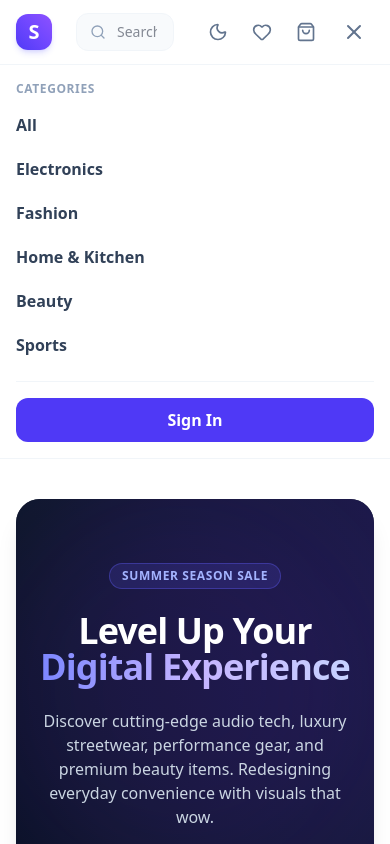
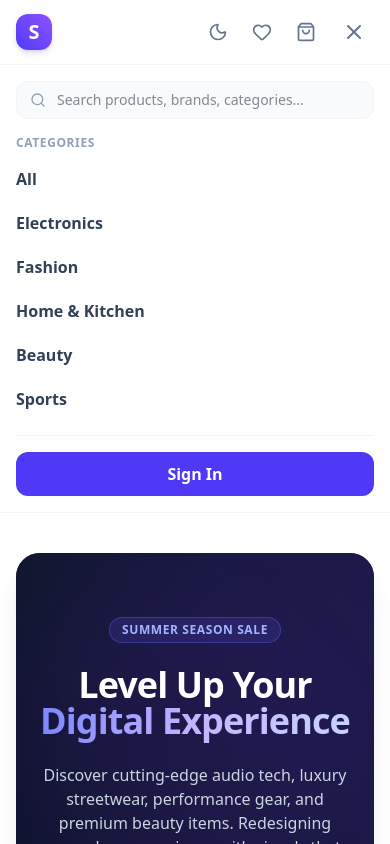
Before and after one commit to khushbuyuvasoft456-bit/ShopVibe, a Next.js app: page / in a window 390 px wide. Both pictures are taken after a click on the button 354 px from the left and 32 px from the top of the page. Shown: the top 844 px of the page. Built offline with nearby package versions, Linux system fonts and the light colour scheme.

Commit message:
create responsive navbar with search, cart, wishlist and user profile

```diff
--- a/src/components/Navbar.jsx
+++ b/src/components/Navbar.jsx
@@ -136,7 +136,7 @@ export const Navbar = () => {
           {/* Search Bar */}
           <form
             onSubmit={handleSearchSubmit}
-            className="relative flex-1 max-w-md mx-2 sm:mx-6"
+            className="relative flex-1 max-w-md mx-2 sm:mx-6 hidden md:block"
           >
             <input
               type="text"
@@ -267,8 +267,20 @@ export const Navbar = () => {
 
       {/* Mobile Drawer Menu */}
       {mobileMenuOpen && (
-        <div className="lg:hidden border-t border-slate-100 dark:border-zinc-850 bg-white dark:bg-zinc-950 p-4 animate-in slide-in-from-top duration-200">
+        <div className="lg:hidden border-t border-slate-100 dark:border-zinc-855 bg-white dark:bg-zinc-950 p-4 animate-in slide-in-from-top duration-200">
           <div className="flex flex-col gap-3">
+            {/* Search Input in Mobile Drawer */}
+            <form onSubmit={handleSearchSubmit} className="relative w-full mb-1">
+              <input
+                type="text"
+                placeholder="Search products, brands, categories..."
+                value={searchQuery}
+                onChange={(e) => setSearchQuery(e.target.value)}
+                className="w-full pl-10 pr-4 py-2 text-sm bg-slate-50 dark:bg-zinc-900 border border-slate-100 dark:border-zinc-850 rounded-xl outline-none focus:bg-white dark:focus:bg-zinc-900 focus:border-indigo-500 focus:ring-1 focus:ring-indigo-500 text-slate-900 dark:text-zinc-100 transition-all duration-200"
+              />
+              <Search className="absolute left-3.5 top-1/2 -translate-y-1/2 w-4 h-4 text-slate-400 dark:text-zinc-500 pointer-events-none" />
+            </form>
+
             <p className="text-xs font-bold text-slate-400 dark:text-zinc-500 uppercase tracking-wider">
               Categories
             </p>
```
